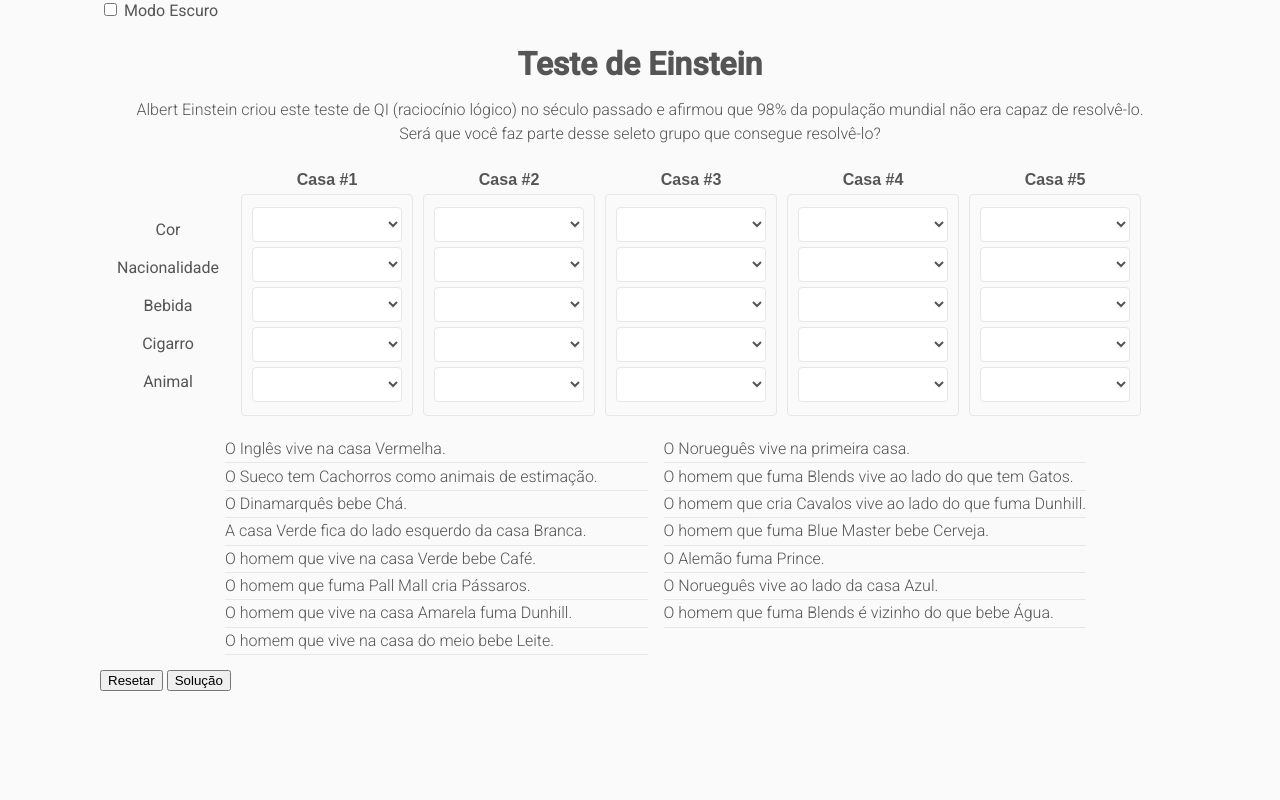
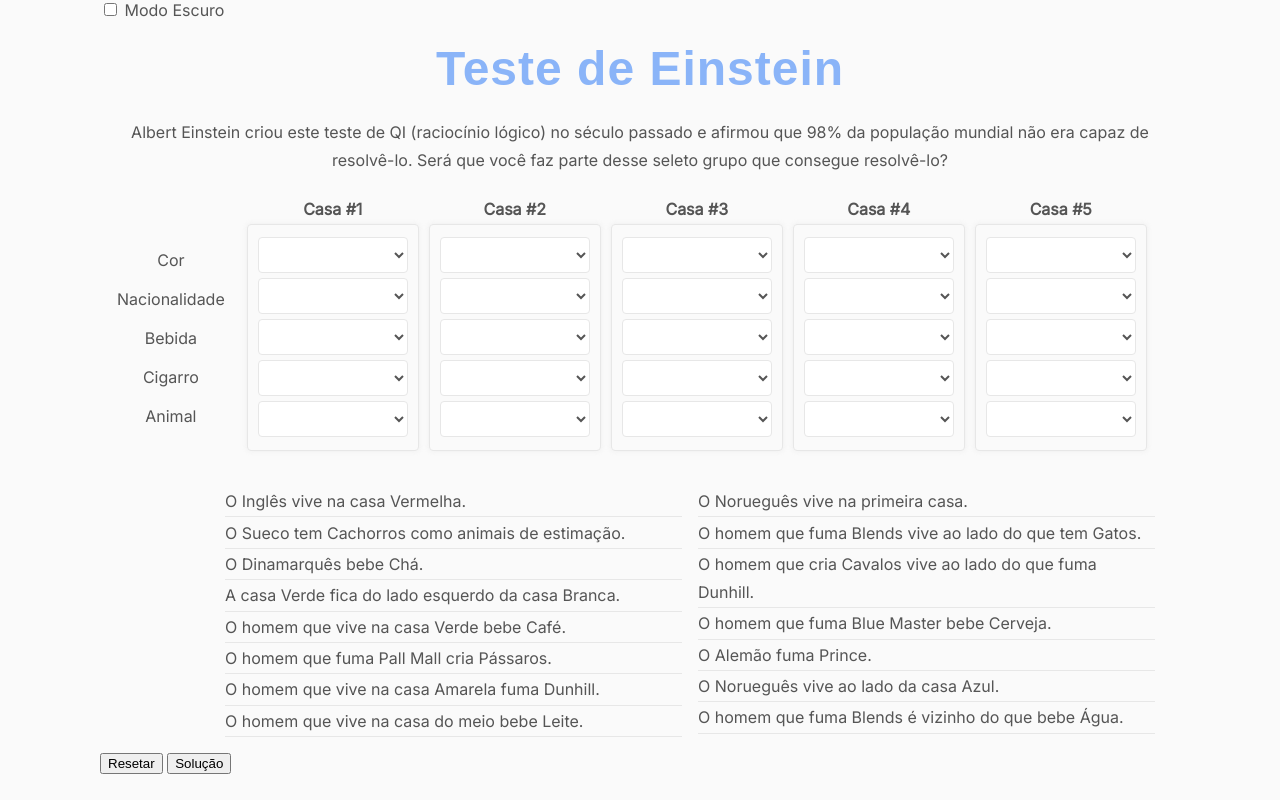
Before and after one commit to eri-prado/einstein-test, a plain HTML site: page index.html in a window 1280 px wide. Drawn offline with Linux system fonts and the light colour scheme; a web font is replaced by a local one.

Commit message:
changes styles

```diff
--- a/css/style.css
+++ b/css/style.css
@@ -1,7 +1,10 @@
-@import url('https://fonts.googleapis.com/css2?family=Roboto:wght@300;400;500&display=swap');
+@import url('https://fonts.googleapis.com/css2?family=Mochiy+Pop+One&display=swap');
+@import url('https://fonts.googleapis.com/css2?family=Inter:wght@300;400&display=swap');
+
 
 :root {
   --body-bg: #fafafa;
+  --title-color: #8AB4F8;
   --text-color: #555;
   --border: #e7e7e7;
   --select-bg: #fff;
@@ -10,6 +13,7 @@
 
 .dark-mode:root {
   --body-bg: #212529;
+  --title-color: #8AB4F8;
   --text-color: #899095;
   --border: #899095;
   --select-bg: #555;
@@ -34,19 +38,24 @@ div {
 }
 
 body {
+  font-family: 'Inter', Arial, sans-serif;
+  font-size: 1rem;
+  color: var(--text-color);
   background-color: var(--body-bg);
-  color: var(--text-color);
-  font-size: 1rem;
-  font-family: 'Roboto', Helvetica, sans-serif;
 }
 
 h1 {
-  margin-bottom: 15px;
+  font-family: 'Mochiy Pop One', Arial, sans-serif;
+  font-size: 3rem;
+  color: var(--title-color);
+  line-height: 1;
+  letter-spacing: 1px;
+  margin-bottom: 25px;
 }
 
 p {
-  line-height: 1.5;
-  font-weight: 300;
+  line-height: 1.75;
+  font-weight: 400;
   align-items: center;
 }
 
@@ -65,14 +74,13 @@ p {
 }
 
 .container-columns {
-  font-family: 'Roboto', Helvetica, sans-serif;
   display: flex;
   overflow-x: auto;
   align-items: center;
+  padding-bottom: 15px;
 }
 
 .category {
-  font-family: 'Roboto', Helvetica, sans-serif;
   margin: 7px;
   padding: 10px;
 }
@@ -88,10 +96,10 @@ p {
   padding: 10px;
   border: 1px solid var(--border);
   border-radius: 0.25rem;
+  box-shadow: 0px 0px 5px 1px rgba(177, 177, 177, 0.11);
 }
 
 .nameHouses {
-  font-family: Arial, Helvetica, sans-serif;
   font-size: 1rem;
   font-weight: 700;
   display: flex;
@@ -146,4 +154,9 @@ select {
     text-align: center;
   }
 
+  h1 {
+    line-height: 1.1;
+    letter-spacing: 2px;
+  }
+
 }
```
